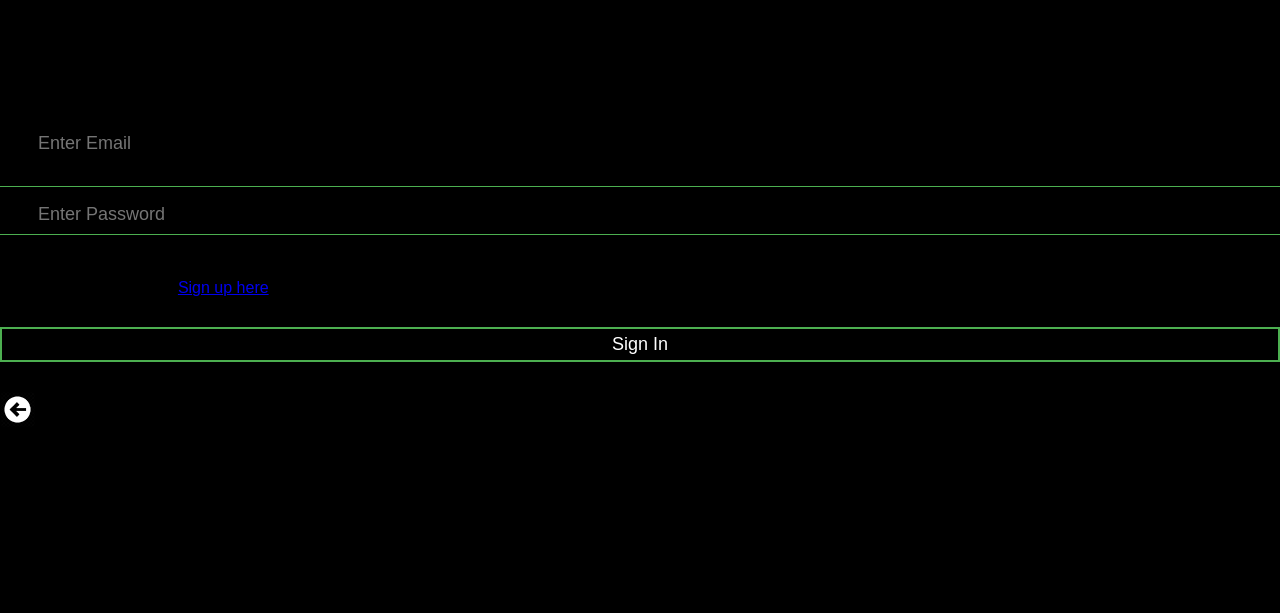
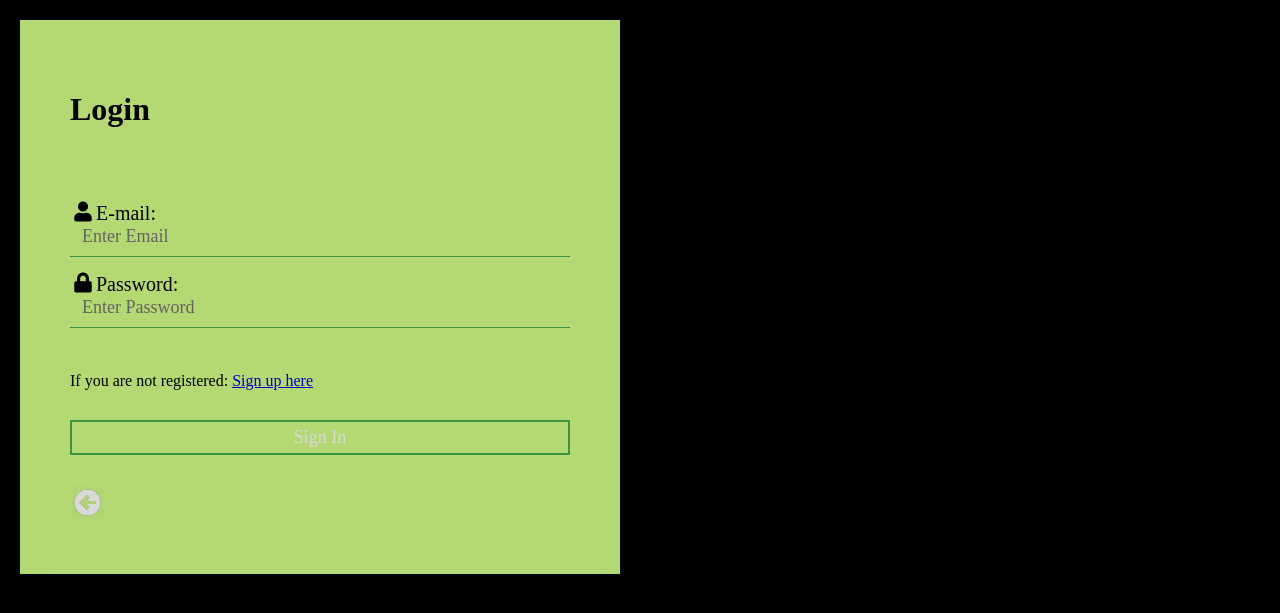
Before and after one commit to CocoBloom/askmate-python, a Flask app: page /login in a window 1280 px wide. Shown: the top 613 px of the page. Run offline with Flask 2, Linux system fonts and the light colour scheme; some libraries are stand-ins or nearby versions.

Commit message:
make cleaner the login2.css

```diff
--- a/static/css/login2.css
+++ b/static/css/login2.css
@@ -1,4 +1,9 @@
 @import "https://use.fontawesome.com/releases/v5.5.0/css/all.css";
+
+* {
+    font-family: Chilanka, serif;
+}
+
 body{
   margin: 0;
   padding: 0;
@@ -6,6 +11,7 @@ body{
   background-color: black;
   background-size: cover;
 }
+
 .login-box{
   width: 280px;
   position: absolute;
@@ -14,6 +20,7 @@ body{
   transform: translate(-50%,-50%);
   color: white;
 }
+
 .login-box h1{
   float: left;
   font-size: 40px;
@@ -21,7 +28,8 @@ body{
   margin-bottom: 50px;
   padding: 13px 0;
 }
-.textbox{
+
+.textbox {
   width: 100%;
   overflow: hidden;
   font-size: 20px;
@@ -29,12 +37,14 @@ body{
   margin: 8px 0;
   border-bottom: 1px solid #4caf50;
 }
-.textbox i{
+
+.textbox i {
   width: 26px;
   float: left;
   text-align: center;
 }
-.textbox input{
+
+.textbox input {
   border: none;
   outline: none;
   background: none;
@@ -44,7 +54,8 @@ body{
   float: left;
   margin: 0 10px;
 }
-.btn{
+
+.btn {
   width: 100%;
   background: none;
   border: 2px solid #4caf50;
@@ -54,3 +65,11 @@ body{
   cursor: pointer;
   margin: 12px 0;
 }
+
+.login-container {
+  width: 500px;
+  background: #d4ff88;
+  padding: 50px;
+  opacity: 85%;
+  margin: 20px;
+}
```
